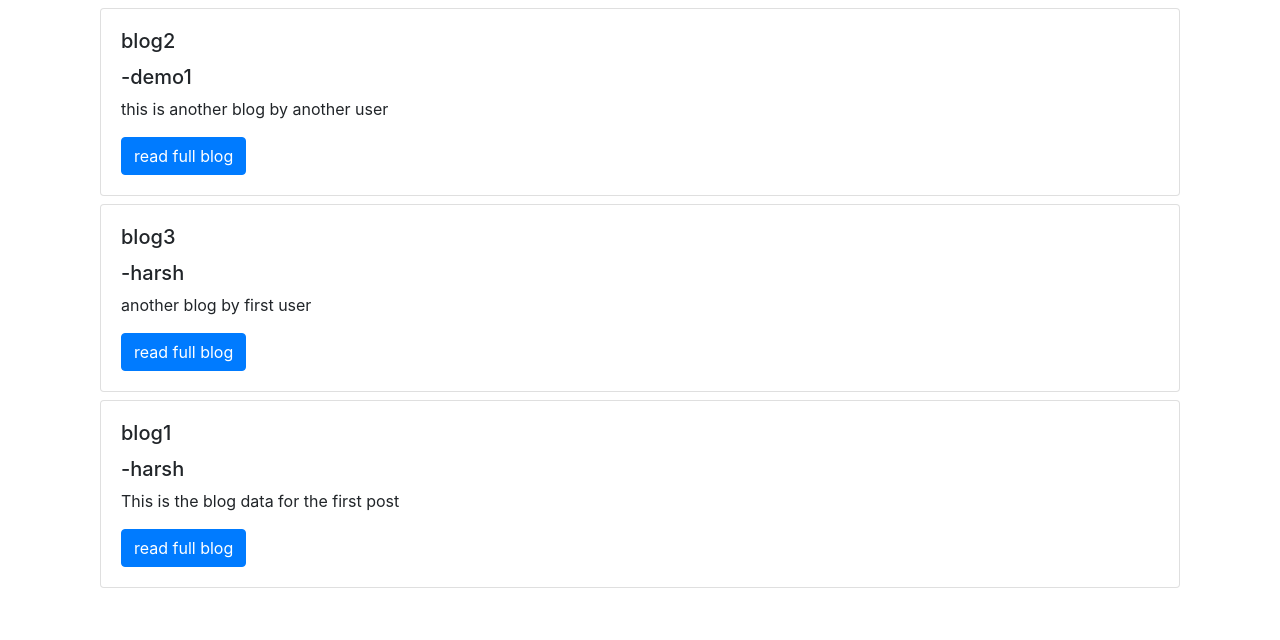
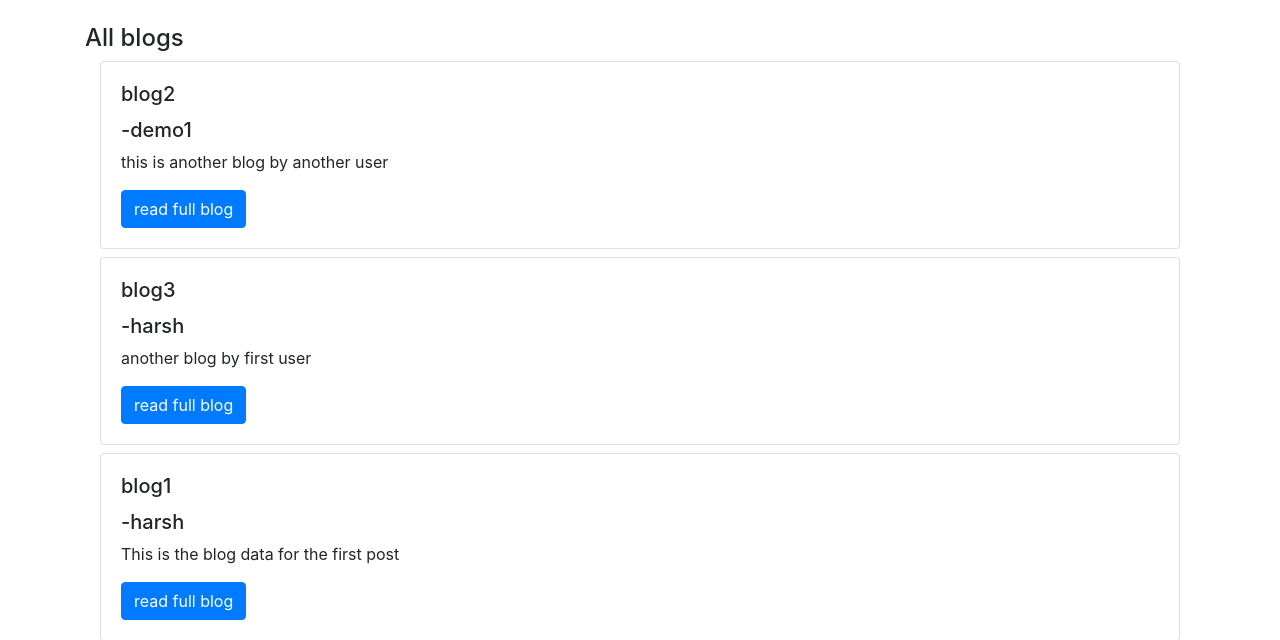
Before and after one commit to harshkumarkhatri/mini-blog-challenge, a Flask app: page / in a window 1280 px wide. Shown: the part 56-696 px from the top of the page. Run offline with Flask 2, Linux system fonts and the light colour scheme; data comes from the database, SQL or seed files in the repository; some libraries are stand-ins or nearby versions.

Commit message:
updated readme

```diff
--- a/templates/index.html
+++ b/templates/index.html
@@ -1,6 +1,8 @@
 {% extends 'base.html' %}
 {% block body %}
     <div class="container">
+    <br>
+    <h4>All blogs</h4>
         <div class="col">
             {% for i in ran %}
                 <div class="card my-2" style="width:auto;">
```
Also changed, not shown: readme.md.
